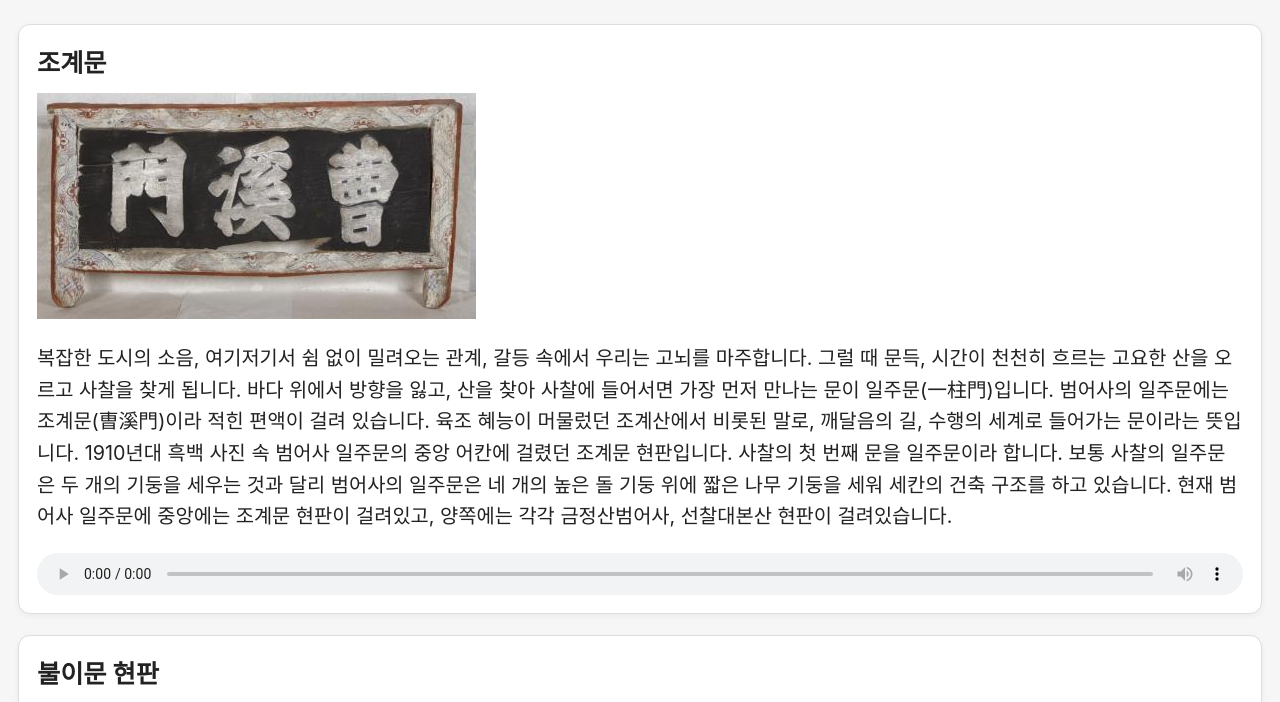
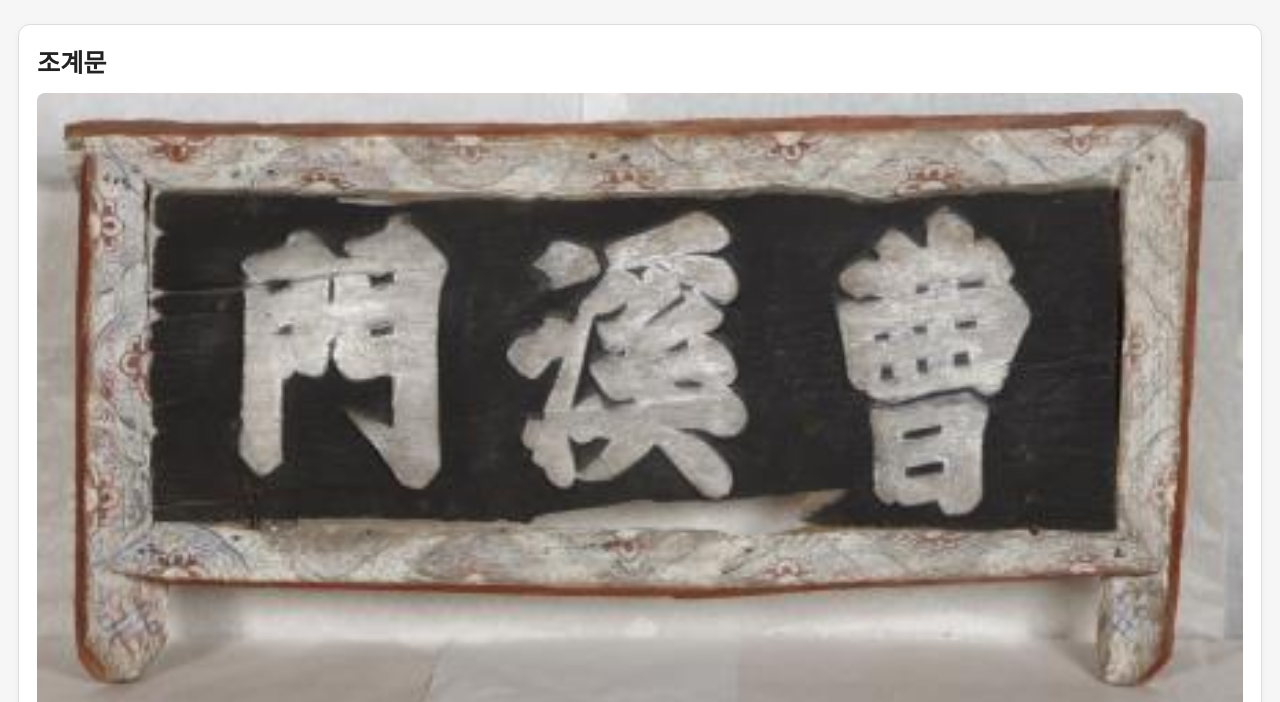
Before and after one commit to beomeomuseum/1, a plain HTML site: page index.html in a window 1280 px wide. Shown: the part 72-774 px from the top of the page. Drawn offline with Linux system fonts and the light colour scheme.

Commit message:
Update index.html

```diff
--- a/index.html
+++ b/index.html
@@ -47,7 +47,15 @@
       height: 42px;    /* ✅ iOS에서 최소한 표시되게 */
       margin-top: 1rem;
     }
-
+.card img {
+  max-width: 100%;
+  width: 100%;
+  height: auto;
+  display: block;
+  border-radius: 8px;
+  margin-bottom: 1rem;
+}
+ }
     footer {
       margin-top: 2rem;
       text-align: center;
```
